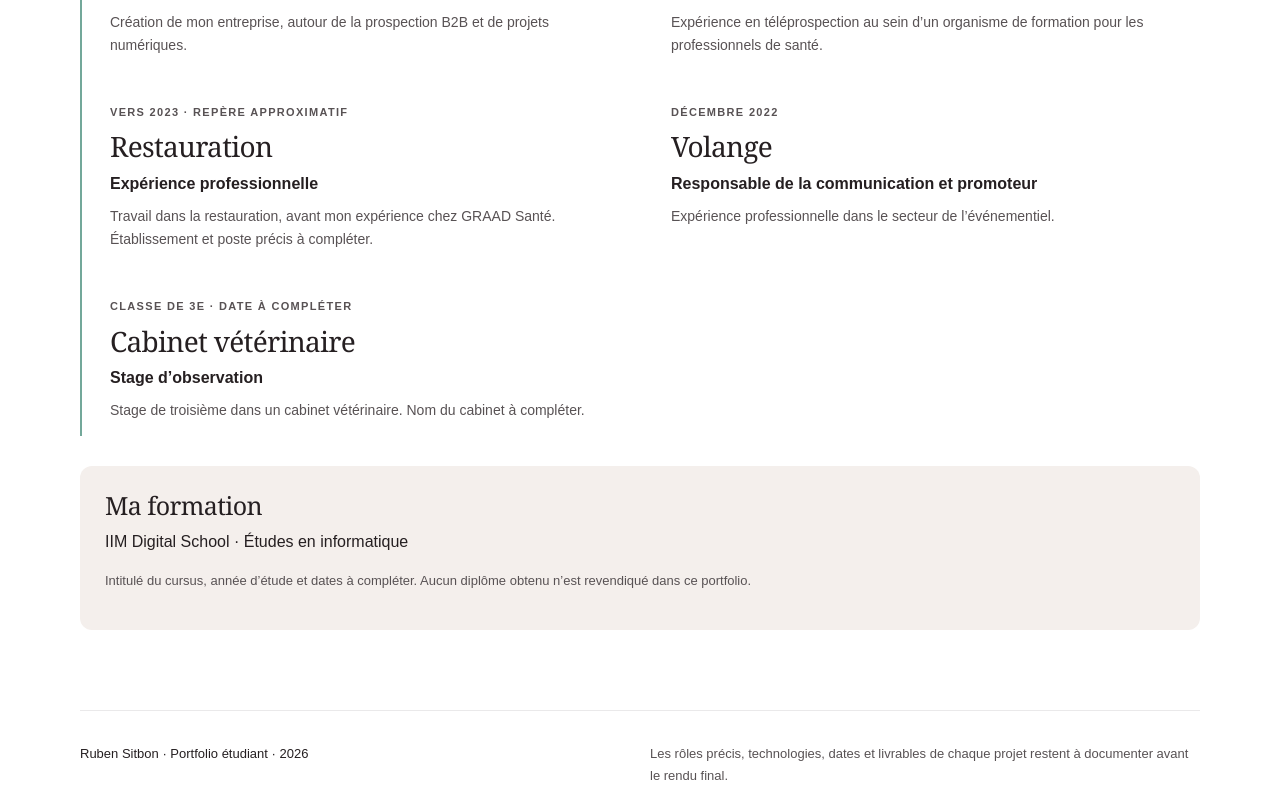
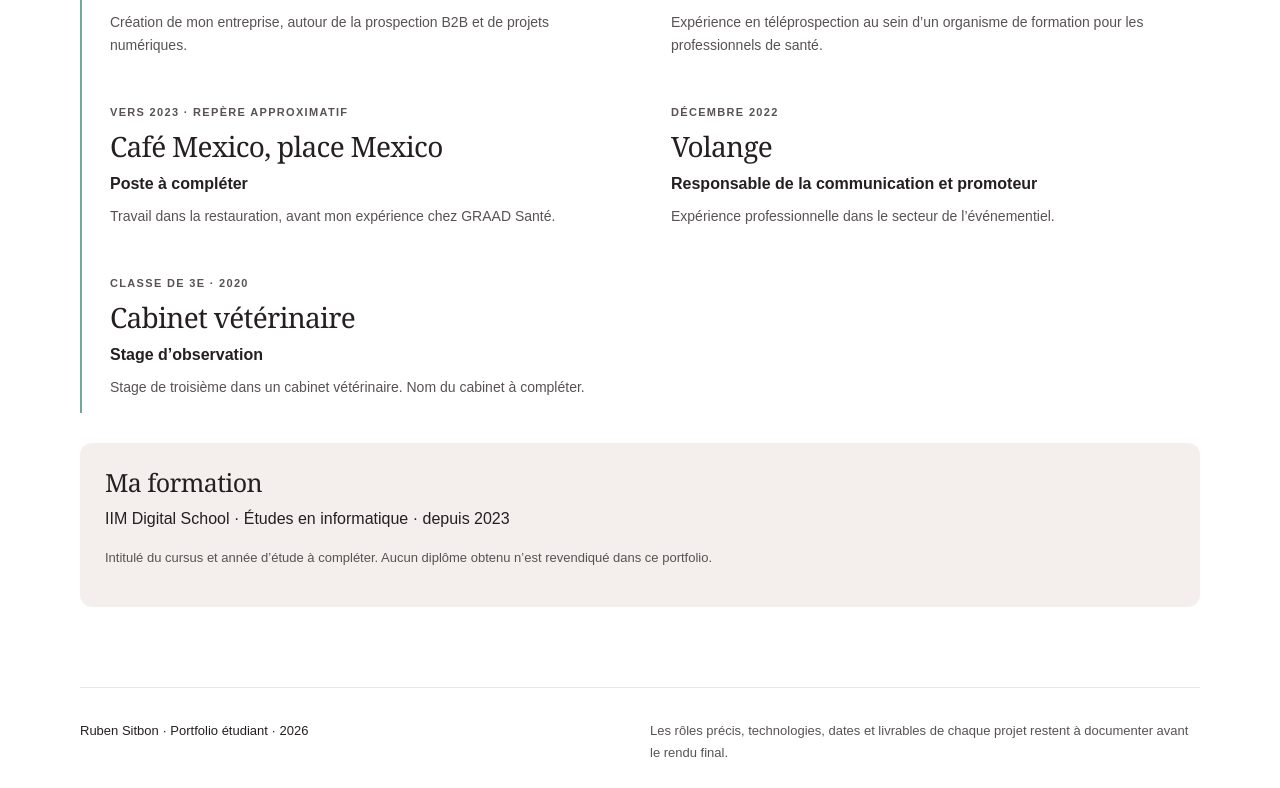
Before and after one commit to rurusit2004/portfolio, a Next.js app: page /parcours in a window 1280 px wide. Shown: the part 453-1241 px from the top of the page. Built offline with nearby package versions, Linux system fonts and the light colour scheme.

Commit message:
Parcours : restaurant Café Mexico, stage en 2020, IIM depuis 2023

```diff
--- a/src/components/Parcours.tsx
+++ b/src/components/Parcours.tsx
@@ -17,9 +17,9 @@ export default function Parcours() {
       </div>
       <div className="education">
         <h3>Ma formation</h3>
-        <p>IIM Digital School · Études en informatique</p>
+        <p>IIM Digital School · Études en informatique · depuis 2023</p>
         <p className="muted">
-          Intitulé du cursus, année d’étude et dates à compléter. Aucun diplôme
+          Intitulé du cursus et année d’étude à compléter. Aucun diplôme
           obtenu n’est revendiqué dans ce portfolio.
         </p>
       </div>
--- a/src/data/experiences.ts
+++ b/src/data/experiences.ts
@@ -17,10 +17,10 @@ export const experiences: Experience[] = [
   },
   {
     date: "Vers 2023 · repère approximatif",
-    titre: "Restauration",
-    role: "Expérience professionnelle",
+    titre: "Café Mexico, place Mexico",
+    role: "Poste à compléter",
     description:
-      "Travail dans la restauration, avant mon expérience chez GRAAD Santé. Établissement et poste précis à compléter.",
+      "Travail dans la restauration, avant mon expérience chez GRAAD Santé.",
   },
   {
     date: "Décembre 2022",
@@ -30,7 +30,7 @@ export const experiences: Experience[] = [
       "Expérience professionnelle dans le secteur de l’événementiel.",
   },
   {
-    date: "Classe de 3e · date à compléter",
+    date: "Classe de 3e · 2020",
     titre: "Cabinet vétérinaire",
     role: "Stage d’observation",
     description:
```
